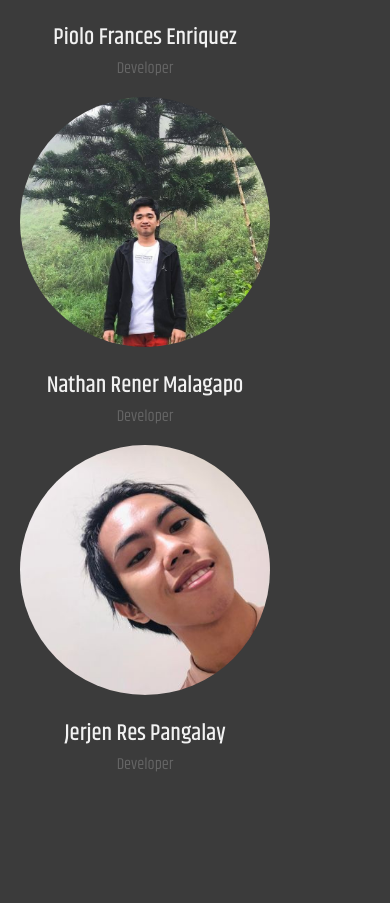
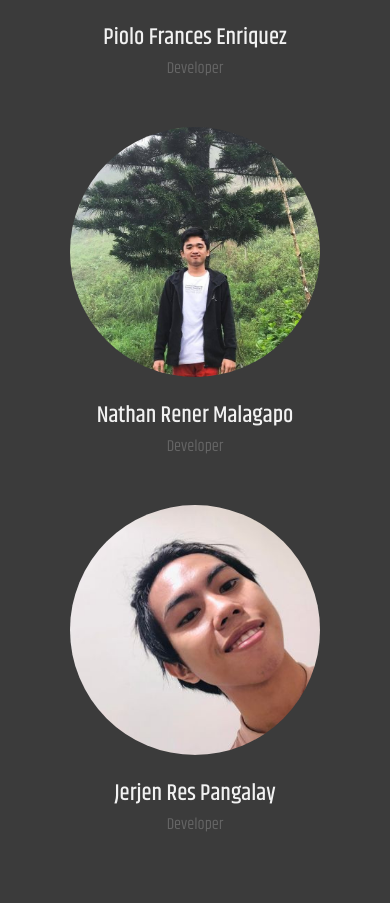
Before and after one commit to piolonrqz/Bonrides-IM2, a Django app: page /about/ in a window 390 px wide; the page is wider, and only the part inside the window is pictured. Shown: the part 967-1870 px from the top of that part. Before the commit the page ends 1739 px from the top of that part, so only its background shows below. Run offline with Django 5.2, Linux system fonts and the light colour scheme.

Commit message:
fixed about us

```diff
--- a/bonrides_rental/bonrides/templates/about.html
+++ b/bonrides_rental/bonrides/templates/about.html
@@ -73,6 +73,7 @@
     <div class="team-section">
         <h2>Meet the Bonrides Team</h2>
         <div class="team-container">
+            <!-- Team Member 1 -->
             <div class="team-member">
                 <img src="{% static 'images/pfp.jpg' %}" alt="Piolo Frances Enriquez" class="team-member-image">
                 <div class="team-member-info">
@@ -81,14 +82,16 @@
                 </div>
             </div>
 
-        </div>
-        <div class="team-member">
-            <img src="{% static 'images/nathan.jpg' %}" alt="Nathan Rener Malagapo" class="team-member-image">
-            <div class="team-member-info">
-                <h3>Nathan Rener Malagapo</h3>
-                <p>Developer</p>
+            <!-- Team Member 2 -->
+            <div class="team-member">
+                <img src="{% static 'images/nathan.jpg' %}" alt="Nathan Rener Malagapo" class="team-member-image">
+                <div class="team-member-info">
+                    <h3>Nathan Rener Malagapo</h3>
+                    <p>Developer</p>
+                </div>
+            </div>
 
-            </div>
+            <!-- Team Member 3 -->
             <div class="team-member">
                 <img src="{% static 'images/jerjen.jpg' %}" alt="Jerjen Res Pangalay" class="team-member-image">
                 <div class="team-member-info">
@@ -99,6 +102,7 @@
         </div>
     </div>
 
+
     <!-- Bootstrap JS and Popper.js (if not already included by Jazzmin) -->
     <script src="https://cdn.jsdelivr.net/npm/@popperjs/core@2.11.6/dist/umd/popper.min.js"></script>
     <script src="https://cdn.jsdelivr.net/npm/bootstrap@5.2.3/dist/js/bootstrap.min.js"></script>
--- a/bonrides_rental/static/css/about.css
+++ b/bonrides_rental/static/css/about.css
@@ -101,12 +101,19 @@ body {
 .team-container {
     display: flex;
     justify-content: center;
+    align-items: flex-start;
     gap: 30px;
+    flex-wrap: wrap; /* Changed from nowrap to wrap */
+    margin: 0 auto;
+    max-width: 1200px;
 }
 
 .team-member {
     width: 250px;
     text-align: center;
+    display: flex;
+    flex-direction: column;
+    align-items: center;
 }
 
 .team-member-image {
@@ -125,6 +132,20 @@ body {
     color: #666;
 }
 
+/* Media Query for Smaller Screens */
+@media (max-width: 768px) {
+    .team-container {
+        flex-direction: column; /* Stack items vertically for small screens */
+        align-items: center; /* Centers items on smaller screens */
+    }
+
+    .team-member {
+        width: 100%; /* Adjust to take full width */
+    }
+}
+
+
+
 @media (max-width: 768px) {
     .navbar {
         flex-direction: column;
@@ -137,14 +158,6 @@ body {
 
     .about-section p {
         font-size: 16px;
-    }
-
-    .team-container {
-        flex-direction: column;
-    }
-
-    .team-member {
-        flex: 1 1 100%;
     }
 }
 
@@ -193,6 +206,11 @@ body {
     font-weight: 500;
 }
 
+.modal .btn-secondary,
+.modal .btn-primary {
+    transition: background-color 0.3s ease-in-out; /* Add smooth button color transitions */
+}
+
 .modal .btn-secondary:hover {
     background-color: #4A4A4F;
 }
--- a/bonrides_rental/static/css/admin_dashboard.css
+++ b/bonrides_rental/static/css/admin_dashboard.css
@@ -111,12 +111,12 @@ h1 {
     margin-bottom: 2rem;
     font-size: 2.5rem;
 }
-.content-wrapper {
+/* .content-wrapper {
     background-color: #1a1a1a;
     padding: 2rem;
     border-radius: 8px;
     box-shadow: 0 0 10px rgba(0, 0, 0, 0.5);
-}
+} */
 .dashboard-stats {
     display: grid;
     grid-template-columns: repeat(auto-fit, minmax(200px, 1fr));
```
